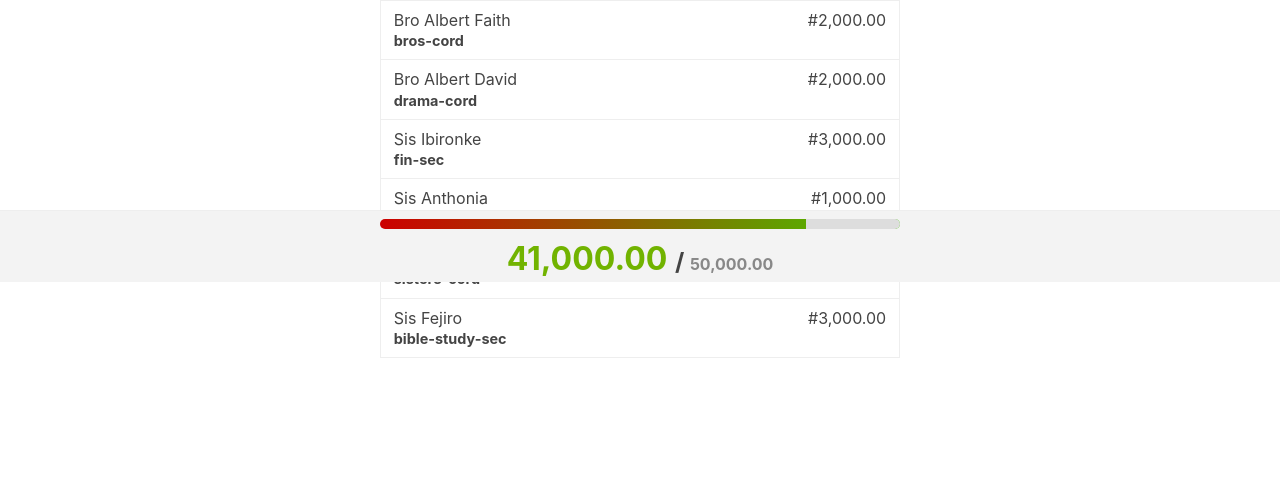
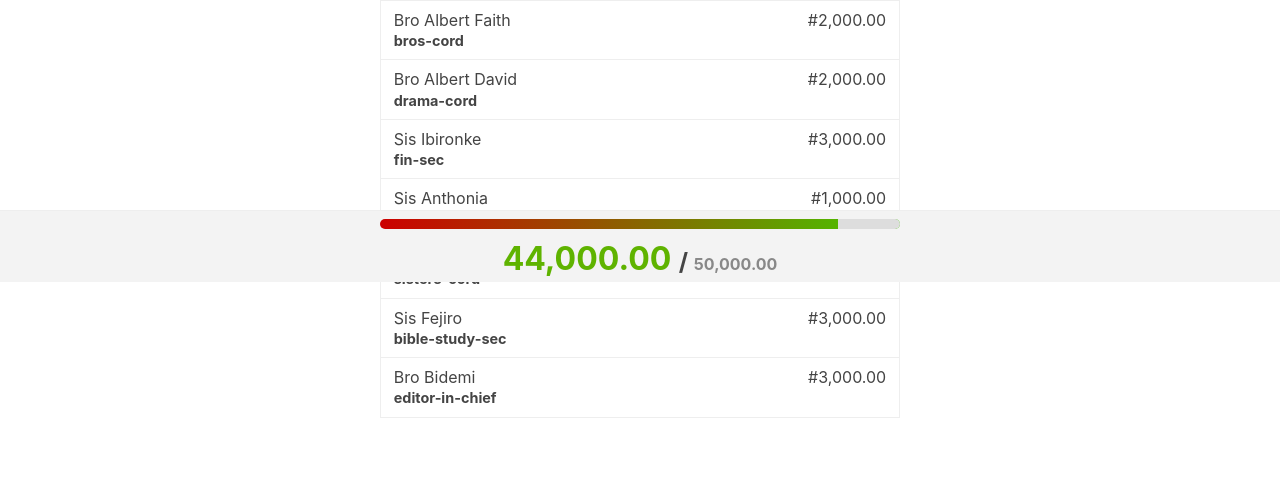
Before and after one commit to onumahkalusamuel/rccg-payments, a PHP site: page / in a window 1280 px wide. Shown: the part 518-1021 px from the top of the page. Before the commit the page ends 876 px from the top, so only its background shows below. Run offline with PHP 8.4, Linux system fonts and the light colour scheme.

Commit message:
Update index.php

```diff
--- a/index.php
+++ b/index.php
@@ -64,6 +64,10 @@
         ], [
             "name" => "Sis Fejiro",
             "designation" => "bible-study-sec",
+            "amount" => 3000
+        ],  [
+            "name" => "Bro Bidemi",
+            "designation" => "editor-in-chief",
             "amount" => 3000
         ],
 
```
